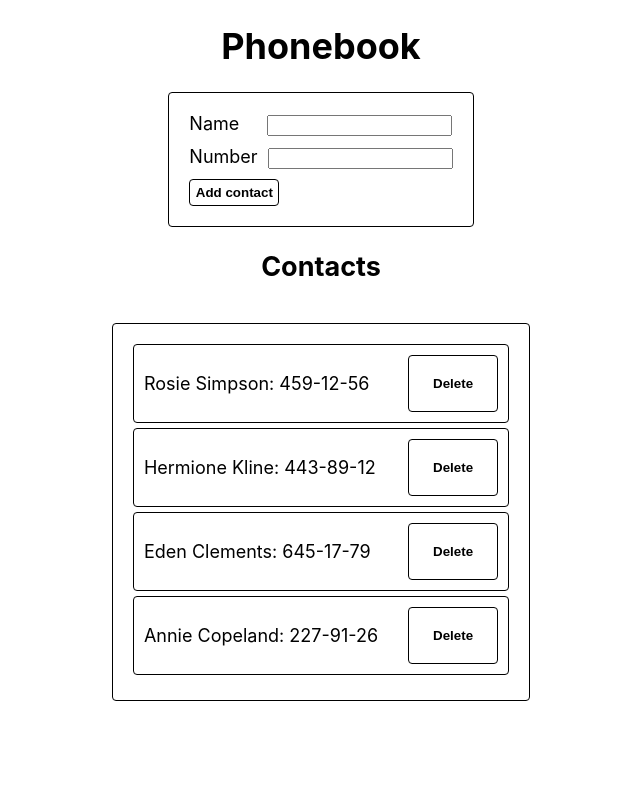
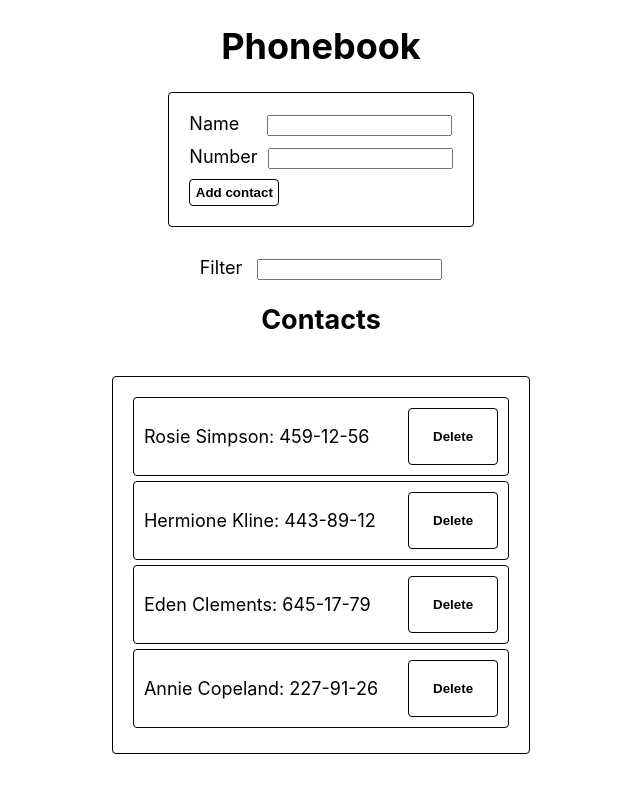
Before and after one commit to BohdanHubin/goit-react-hw-02-phonebook, a React (Create React App) app: page / in a window 1280 px wide. Shown: the top 792 px of the page, without its empty margins (319-959 px from the left). Built offline with nearby package versions, Linux system fonts and the light colour scheme.

Commit message:
add Filter

```diff
--- a/src/components/App.jsx
+++ b/src/components/App.jsx
@@ -4,7 +4,8 @@
 import { nanoid } from 'nanoid'
 
 import ContactForm from './ContactForm';
-import ContactList from './ContactList/ContactList';
+import ContactList from './ContactList';
+import Filter from './Filter';
 
 class App extends Component {
 
@@ -45,14 +46,18 @@
     );
   };
 
+  changeFilter = event => {
+    this.setState({ filter: event.currentTarget.value });
+  };
 
   render() {
     const visibleContacts = this.getVisibleContacts();
-
+    const { filter } = this.state;
     return (
       <div className={style.container}>
        <h1>Phonebook</h1>
         <ContactForm onSubmit={this.addContact} />
+        <Filter value={filter} onChange={this.changeFilter} />
         <h2>Contacts</h2>
         <ContactList onDeleteContact={this.deleteContact} contacts={visibleContacts}/>
       </div>)
--- /dev/null
+++ b/src/components/Filter/Filter.jsx
@@ -0,0 +1,23 @@
+import style from './Filter.module.css';
+import PropTypes from 'prop-types';
+
+export default function Filter({ value, onChange }) {
+    return (
+  <div className={style.filter}>
+    <label className={style.labelFilter}>
+      Filter
+      <input
+        type="name"
+        value={value}
+        onChange={onChange}
+        className={style.filterInput}
+      />
+    </label>
+  </div>
+);
+}
+
+Filter.propTypes = {
+  value: PropTypes.string.isRequired,
+  onChange: PropTypes.func.isRequired,
+};
--- /dev/null
+++ b/src/components/Filter/Filter.module.css
@@ -0,0 +1,11 @@
+.filter {
+    margin-top: 30px;
+}
+
+.labelFilter {
+    color: #000000;
+}
+
+.filterInput {
+    margin-left: 15px;
+}
--- /dev/null
+++ b/src/components/Filter/index.js
@@ -0,0 +1 @@
+export { default } from './Filter';
```
